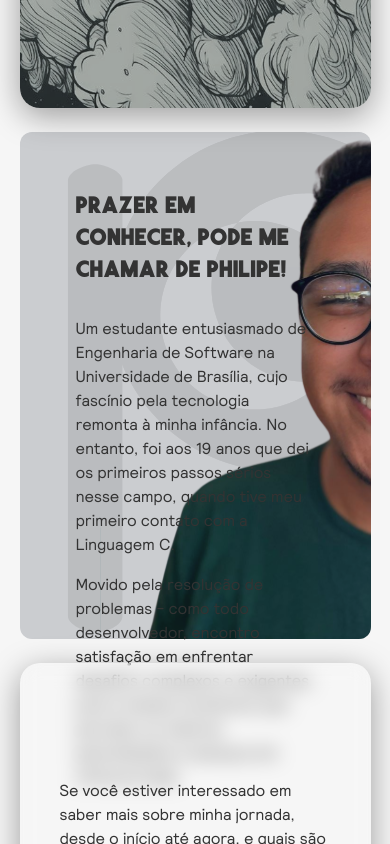
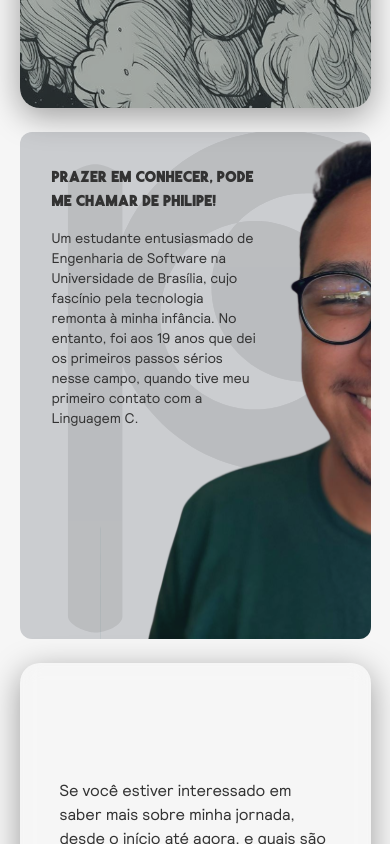
Before and after one commit to PhMoraiis/philipemorais.com, a Next.js app: page / in a window 390 px wide. Shown: the part 4560-5404 px from the top of the page. Built offline with nearby package versions, Linux system fonts and the light colour scheme.

Commit message:
Fix responsivity rules

```diff
--- a/src/components/AllWorks/FifthWork/index.tsx
+++ b/src/components/AllWorks/FifthWork/index.tsx
@@ -16,10 +16,10 @@ const FifthWork = () => {
 
   return (
     <div className="flex items-start justify-start w-[90vw] h-[60vh] xxl:w-[70vw] xxl:h-[60vh] lg:w-[70vw] lg:h-[60vh] rounded-xl" style={cardStyle}>
-      <div className="text-dark-100 text-left flex items-center justify-center flex-col w-full p-14 gap-y-4 max-w-md">
-        <h1 className="font-visageBd text-2xl">Prazer em Conhecer, pode me chamar de Philipe!</h1>
-        <p className="font-relativeBk pt-4">Um estudante entusiasmado de Engenharia de Software na Universidade de Brasília, cujo fascínio pela tecnologia remonta à minha infância. No entanto, foi aos 19 anos que dei os primeiros passos sérios nesse campo, quando tive meu primeiro contato com a Linguagem C.</p>
-        <p className="font-relativeBk">Movido pela resolução de problemas - como todo desenvolvedor, encontro satisfação em enfrentar desafios complexos e exigentes, pois é nesses momentos que percebo os maiores aprendizados e avanços em minha jornada.</p>
+      <div className="text-dark-100 text-left flex items-center justify-center flex-col w-full lg:p-14 p-8 md:p-14 md:max-w-md gap-y-4 lg:max-w-md max-w-[17rem]">
+        <h1 className="font-visageBd lg:text-2xl text-md md:text-2xl">Prazer em Conhecer, pode me chamar de Philipe!</h1>
+        <p className="font-relativeBk lg:pt-4 text-sm lg:text-md md:text-lg">Um estudante entusiasmado de Engenharia de Software na Universidade de Brasília, cujo fascínio pela tecnologia remonta à minha infância. No entanto, foi aos 19 anos que dei os primeiros passos sérios nesse campo, quando tive meu primeiro contato com a Linguagem C.</p>
+        <p className="font-relativeBk text-sm lg:text-md hidden lg:flex md:flex md:text-lg">Movido pela resolução de problemas - como todo desenvolvedor, encontro satisfação em enfrentar desafios complexos e exigentes, pois é nesses momentos que percebo os maiores aprendizados e avanços em minha jornada.</p>
       </div>
     </div>
   )
--- a/src/components/AllWorks/FirstWork/Description/index.tsx
+++ b/src/components/AllWorks/FirstWork/Description/index.tsx
@@ -3,7 +3,7 @@ import ButtonCard from '../../../Button/ButtonCard'
 const Description = () => {
   return (
     <div className="flex items-center justify-center w-[90vw] h-[60vh] xxl:w-[30vw] xxl:h-[60vh] lg:w-[30vw] lg:h-[60vh] dark:bg-dark-300 glassDescription rounded-xl">
-      <div className="dark:text-light-100 text-dark-100 text-left flex items-center justify-center flex-col w-full gap-y-8 p-12">
+      <div className="dark:text-light-100 text-dark-100 text-left flex items-center justify-center flex-col w-full gap-y-8 p-12 md:text-xl">
         <p className='pt-6 dark:text-light-100 text-dark-100 font-relative lg:min-w-2xl xxl:text-2xl text-md mx-8'>Sonho em impulsionar a internet em direção à criatividade, acessibilidade e excelência contínua. Estou aqui para fazer da web um lugar melhor a cada linha de código.</p>
         <ButtonCard href="/" title="Saiba Mais" arrow={true} />
       </div>
--- a/src/components/AllWorks/FourthWork/index.tsx
+++ b/src/components/AllWorks/FourthWork/index.tsx
@@ -9,7 +9,7 @@ const FourthWork = () => {
 
   return (
     <div className="flex items-center justify-center w-[90vw] h-[60vh] xxl:w-[30vw] xxl:h-[60vh] lg:w-[30vw] lg:h-[60vh] dark:bg-dark-300 glassDescription rounded-xl" style={cardStyle}>
-      <div className="dark:text-light-100 text-dark-100 text-center flex items-center justify-center flex-col w-full gap-y-8 mx-12">
+      <div className="dark:text-light-100 text-dark-100 text-center flex items-center justify-center flex-col w-full gap-y-8 mx-12 md:text-xl md:max-w-md">
         <p className='pt-6 text-left dark:text-light-100 text-dark-100 font-relative lg:max-w-2xl xxl:text-2xl text-md mx-8'>Sonho em impulsionar a internet em direção à criatividade, acessibilidade e excelência contínua. Estou aqui para fazer da web um lugar melhor a cada linha de código.</p>
         <ButtonCard href="/" title="Saiba Mais" arrow={true} />
       </div>
--- a/src/components/AllWorks/SecondWork/Description/index.tsx
+++ b/src/components/AllWorks/SecondWork/Description/index.tsx
@@ -38,8 +38,8 @@ const Description = () => {
     <div className="flex flex-col items-center justify-center min-w-[90vw] min-h-[65vh] xxl:min-w-[30vw] xxl:min-h-[45vh] lg:min-w-[30vw] lg:min-h-[45vh] dark:bg-dark-300 glassDescription rounded-xl">
       <div className="text-center flex items-start justify-center flex-col w-full gap-y-2 mx-12">
         <div className="mb-2">
-          <h1 className='text-left text-light-700 dark:text-palette-300 font-relative lg:max-w-2xl xxl:text-2xl text-md mx-8'>Nossos clientes dizem coisas boas sobre nós!</h1>
-          <p className='pt-6 text-left text-dark-100 dark:text-light-100 font-relative lg:max-w-2xl xxl:text-2xl text-lg mx-8'>{text}</p>
+          <h1 className='text-left text-light-700 dark:text-palette-300 font-relative lg:max-w-2xl xxl:text-2xl md:text-2xl text-md mx-8'>Nossos clientes dizem coisas boas sobre nós!</h1>
+          <p className='pt-6 text-left text-dark-100 dark:text-light-100 font-relative lg:max-w-2xl xxl:text-2xl md:text-xl text-lg mx-8'>{text}</p>
         </div>
         <div className="flex items-center justify-between mx-8 gap-4">
           <Image
--- a/src/components/AllWorks/SixthWork/index.tsx
+++ b/src/components/AllWorks/SixthWork/index.tsx
@@ -4,7 +4,7 @@ import  { ArrowDownRight } from 'lucide-react'
 const SixthWork = () => {
   return (
     <div className="flex items-center justify-center flex-col w-[90vw] h-[60vh] xxl:w-[30vw] xxl:h-[60vh] lg:w-[30vw] lg:h-[60vh] dark:bg-dark-300 glassDescription rounded-xl">
-      <div className="dark:text-light-100 text-dark-100 text-left flex items-center justify-center flex-col w-full gap-y-6 px-10 pb-10" >
+      <div className="dark:text-light-100 text-dark-100 text-left flex items-center justify-center flex-col w-full gap-y-6 px-10 pb-10 md:text-xl md:max-w-md" >
         <p className='dark:text-light-100 text-dark-100 font-relativeBk'>Se você estiver interessado em saber mais sobre minha jornada, desde o início até agora, e quais são meus planos futuros.</p>
         <span className='dark:text-light-100 text-dark-100 font-relativeBk'>Aqui você encontrará detalhes sobre minhas paixões, experiências e aspirações profissionais.<ArrowDownRight style={{ display: 'inline-block' }} /></span>
       </div>
--- a/src/components/AllWorks/ThirdWork/Description/index.tsx
+++ b/src/components/AllWorks/ThirdWork/Description/index.tsx
@@ -3,7 +3,7 @@ import ButtonCard from '../../../Button/ButtonCard'
 const Description = () => {
   return (
     <div className="flex items-center justify-center min-w-[90vw] min-h-[60vh] xxl:min-w-[20vw] xxl:min-h-[35vh] lg:min-w-[20vw] lg:min-h-[35vh] dark:bg-dark-300 glassDescription rounded-xl">
-      <div className="dark:text-light-100 text-dark-100 text-left flex items-center justify-center flex-col w-full gap-y-8 p-12">
+      <div className="dark:text-light-100 text-dark-100 text-left flex items-center justify-center flex-col w-full gap-y-8 p-12 md:text-xl">
         <p className='pt-6 font-relative lg:max-w-2xl xxl:text-2xl text-md mx-8'>Sonho em impulsionar a internet em direção à criatividade, acessibilidade e excelência contínua. Estou aqui para fazer da web um lugar melhor a cada linha de código.</p>
         <ButtonCard href="/" title="Saiba Mais" arrow={true} />
       </div>
--- a/src/components/AllWorks/ThirdWork/Project/index.tsx
+++ b/src/components/AllWorks/ThirdWork/Project/index.tsx
@@ -39,8 +39,8 @@ const Project = () => {
     <div className="flex flex-col items-center justify-center min-w-[90vw] min-h-[60vh] xxl:min-w-[50vw] xxl:min-h-[35vh] lg:min-w-[50vw] lg:min-h-[35vh] dark:bg-dark-300 glassDescription rounded-xl" style={cardStyle}>
       <div className="text-center flex items-start justify-center flex-col w-full gap-y-6 mx-12">
         <div className="mb-2">
-          <h1 className='text-left text-palette-300 font-relative lg:max-w-2xl xxl:text-2xl text-md mx-8'>Nossos clientes dizem coisas boas sobre nós!</h1>
-          <p className='pt-6 text-left text-light-100 font-relative lg:max-w-2xl xxl:text-3xl lg:text-2xl md:text-md text-lg mx-8'>{text}</p>
+          <h1 className='text-left text-palette-300 font-relative lg:max-w-2xl xxl:text-2xl md:text-2xl text-md mx-8'>Nossos clientes dizem coisas boas sobre nós!</h1>
+          <p className='pt-6 text-left text-light-100 font-relative lg:max-w-2xl xxl:text-3xl lg:text-2xl md:text-lg text-lg mx-8'>{text}</p>
         </div>
         <div className="flex items-center justify-between px-8 mt-6 w-full">
           <motion.button
```
